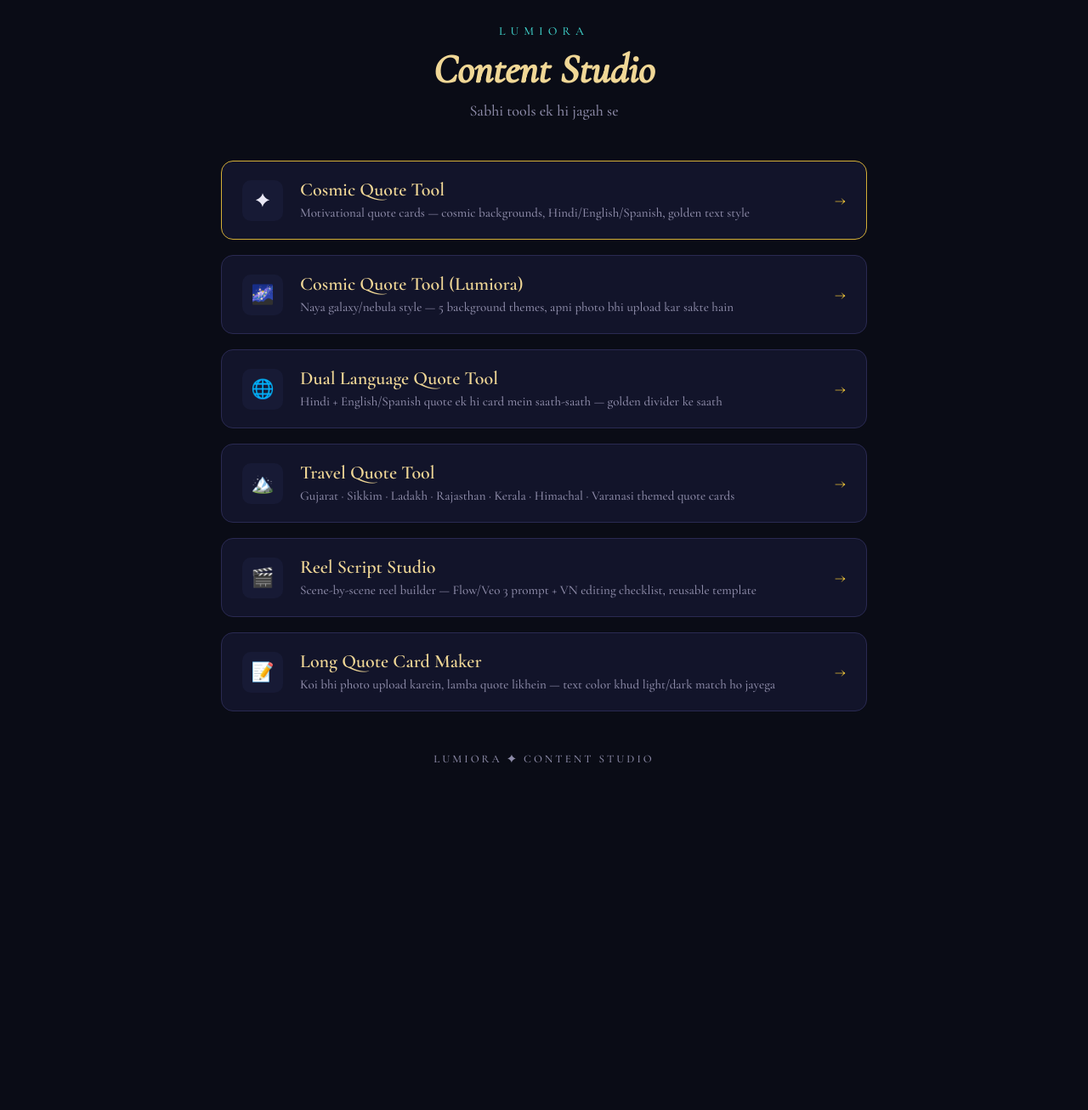
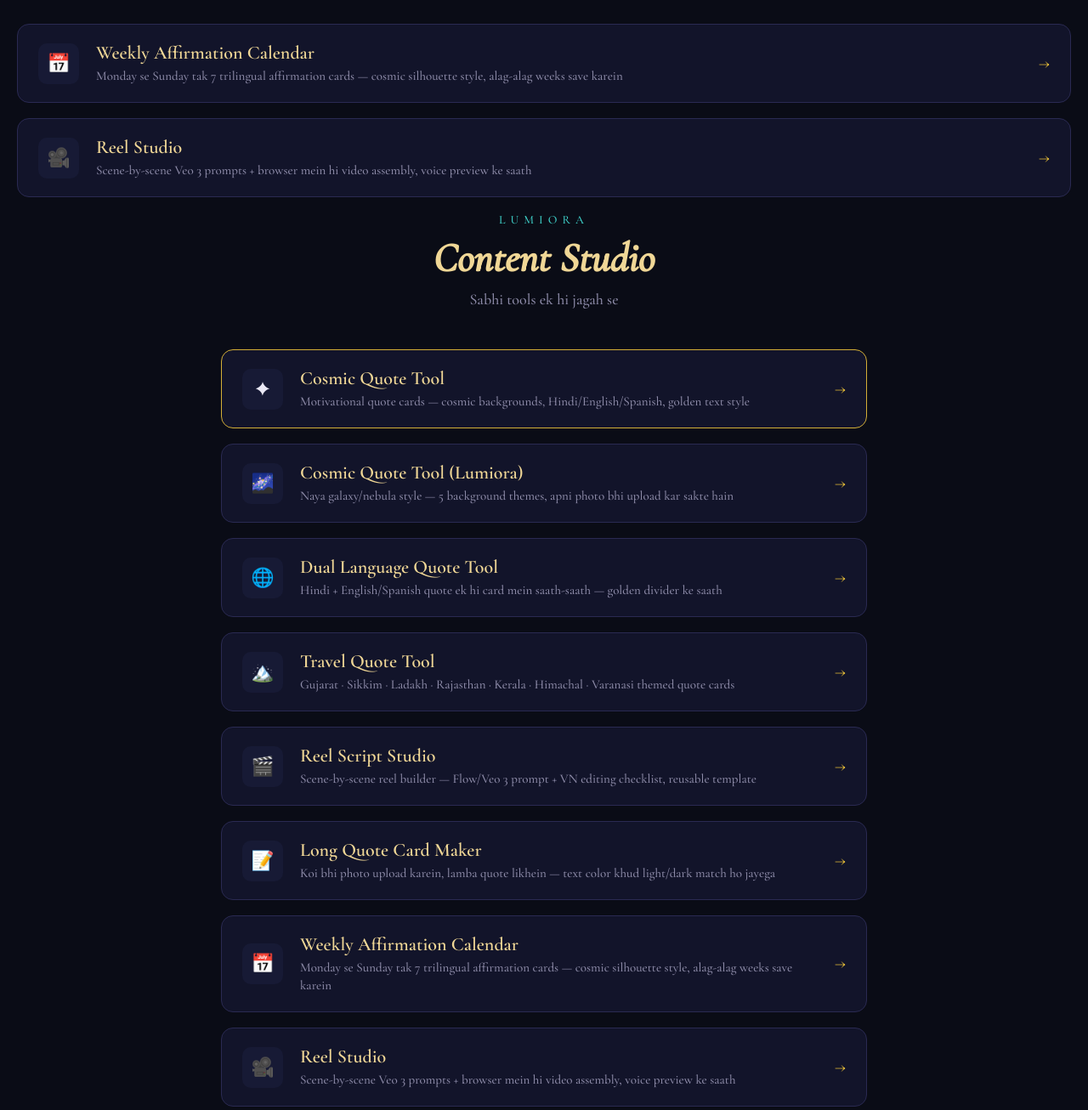
Before and after one commit to Tekchand946/lumiora-tools, a plain HTML site: page index.html in a window 1280 px wide. Shown: the part 20-1326 px from the top of the page at 85% size. Before the commit the page ends 1001 px from the top, so only its background shows below. Drawn offline with nearby package versions, Linux system fonts and the light colour scheme.

Commit message:
Add new cards for Weekly Affirmation and Reel Studio

```diff
--- a/index.html
+++ b/index.html
@@ -1,4 +1,20 @@
-<!DOCTYPE html>
+  <a class="card" href="LumioraWeeklyAffirmationTool.html">
+    <div class="icon">📅</div>
+    <div class="content">
+      <h2>Weekly Affirmation Calendar</h2>
+      <p>Monday se Sunday tak 7 trilingual affirmation cards — cosmic silhouette style, alag-alag weeks save karein</p>
+    </div>
+    <div class="arrow">→</div>
+  </a>
+
+  <a class="card" href="LumioraReelStudio.html">
+    <div class="icon">🎥</div>
+    <div class="content">
+      <h2>Reel Studio</h2>
+      <p>Scene-by-scene Veo 3 prompts + browser mein hi video assembly, voice preview ke saath</p>
+    </div>
+    <div class="arrow">→</div>
+  </a><!DOCTYPE html>
 <html lang="hi">
 <head>
 <meta charset="UTF-8">
@@ -170,7 +186,23 @@
     </div>
     <div class="arrow">→</div>
   </a>
+  <a class="card" href="LumioraWeeklyAffirmationTool.html">
+    <div class="icon">📅</div>
+    <div class="content">
+      <h2>Weekly Affirmation Calendar</h2>
+      <p>Monday se Sunday tak 7 trilingual affirmation cards — cosmic silhouette style, alag-alag weeks save karein</p>
+    </div>
+    <div class="arrow">→</div>
+  </a>
 
+  <a class="card" href="LumioraReelStudio.html">
+    <div class="icon">🎥</div>
+    <div class="content">
+      <h2>Reel Studio</h2>
+      <p>Scene-by-scene Veo 3 prompts + browser mein hi video assembly, voice preview ke saath</p>
+    </div>
+    <div class="arrow">→</div>
+  </a>
   <footer>LUMIORA ✦ CONTENT STUDIO</footer>
 </div>
 </body>
```
